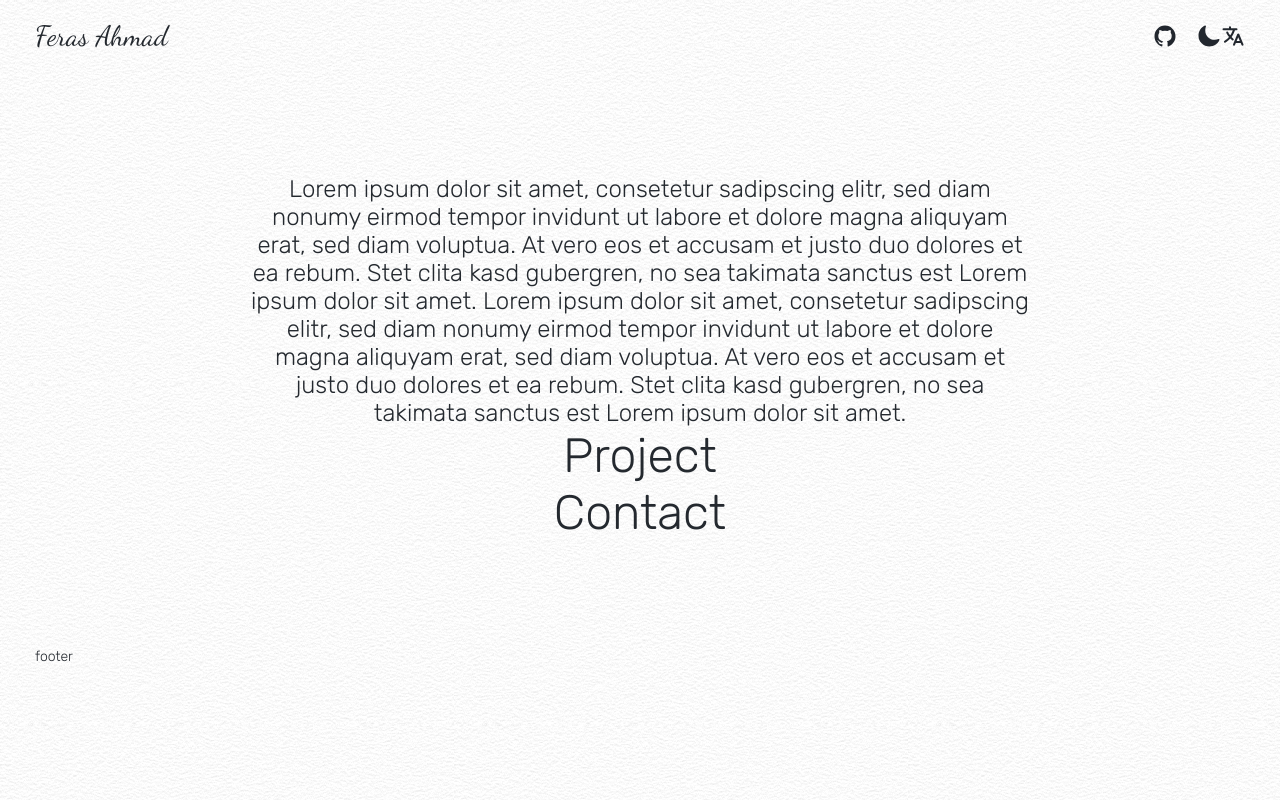
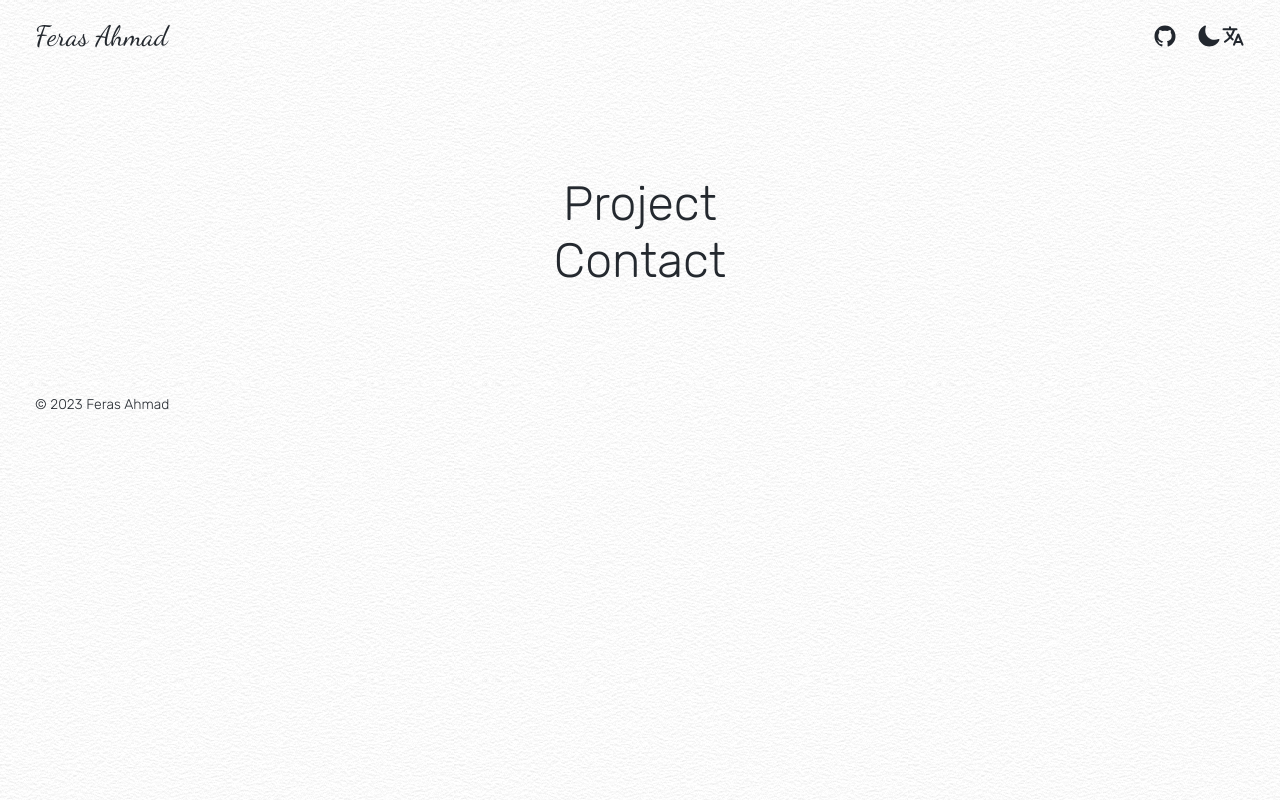
Before and after one commit to Eng-FerasAhmad/portfolio, a React (Vite) app: page / in a window 1280 px wide. Built offline with nearby package versions, Linux system fonts and the light colour scheme.

Commit message:
add german developer text

```diff
--- a/src/components/footer/Footer.tsx
+++ b/src/components/footer/Footer.tsx
@@ -1,9 +1,11 @@
 import { FooterWrapper } from './styles';
 
 export default function Footer() {
+  const currentYear = new Date().getFullYear();
+
   return (
     <FooterWrapper>
-      <div>footer</div>
+      &copy; {currentYear} Feras Ahmad
     </FooterWrapper>
   );
 }
--- a/src/components/sections/developer/styles.ts
+++ b/src/components/sections/developer/styles.ts
@@ -58,12 +58,14 @@ export const DescriptionContainer = styled.div`
 export const NameWrapper = styled.div`
   margin: ${pixelToRem(20, 0)};
   font-weight: 500;
-  line-height: 2;
+
   @media ${device.mobile} {
     font-size: ${pixelToRem(35)};
+    line-height: 1;
   }
   @media ${device.tablet} {
     font-size: ${pixelToRem(55)};
+    line-height: 2;
   }
 `;
 
--- a/src/components/sections/techstack/Techstack.tsx
+++ b/src/components/sections/techstack/Techstack.tsx
@@ -7,7 +7,7 @@ export default function Techstack() {
   return (
     <TechstackContainer>
       <div>{viewModel && viewModel.entityHeader}</div>
-      <div>Lorem ipsum dolor sit amet, consetetur sadipscing elitr, sed diam nonumy eirmod tempor invidunt ut labore et dolore magna aliquyam erat, sed diam voluptua. At vero eos et accusam et justo duo dolores et ea rebum. Stet clita kasd gubergren, no sea takimata sanctus est Lorem ipsum dolor sit amet. Lorem ipsum dolor sit amet, consetetur sadipscing elitr, sed diam nonumy eirmod tempor invidunt ut labore et dolore magna aliquyam erat, sed diam voluptua. At vero eos et accusam et justo duo dolores et ea rebum. Stet clita kasd gubergren, no sea takimata sanctus est Lorem ipsum dolor sit amet.</div>
+
     </TechstackContainer>
   );
 }
--- a/src/components/sections/techstack/styles.ts
+++ b/src/components/sections/techstack/styles.ts
@@ -1,5 +1,4 @@
 import styled from 'styled-components';
 
 export const TechstackContainer = styled.div`
-  font-size: 24px;
 `;
--- a/src/models/developer/data-de.json
+++ b/src/models/developer/data-de.json
@@ -1,8 +1,8 @@
 {
   "entityHeader": "Entwickler",
   "title": "Frontend Ingenieur",
-  "name": "Feras Ahmad",
-  "about": "Informationen über mich",
+  "name": "Servus, Ich bin Feras Ahmad",
+  "about": "Ich bin Frontend Ingenieur, ich erstelle professionelle und moderne Webanwendungen mit modernsten Webtechnologien",
   "socialAccount": [{ "name": "LinkedIn", "url": "", "visible": false }],
   "language": ["Deutsch", "Englisch", "Arabisch"]
 }
--- a/src/models/developer/data-en.json
+++ b/src/models/developer/data-en.json
@@ -2,7 +2,7 @@
   "entityHeader": "Developer",
   "title": "Frontend Engineer",
   "name": "Hi, I'm Feras Ahmad",
-  "about": "I'm a Frontend Engineer, I build professional and modern Web Application with most modern web Technologies",
+  "about": "I'm a Frontend Engineer, I build professional and modern Web Application with most modern web Technologies.",
   "socialAccount": [{ "name": "LinkedIn", "url": "", "visible": false }],
   "language": ["German", "English", "Arabic"]
 }
```
